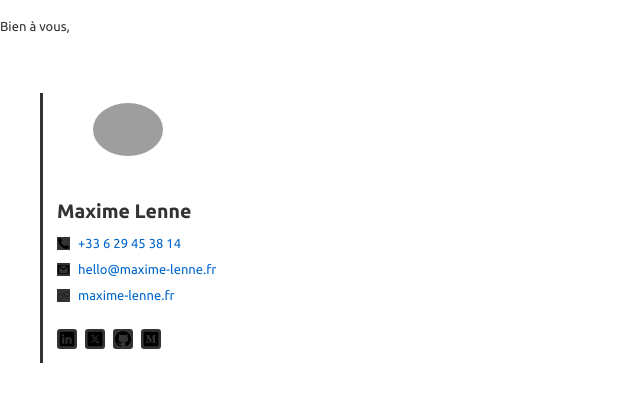
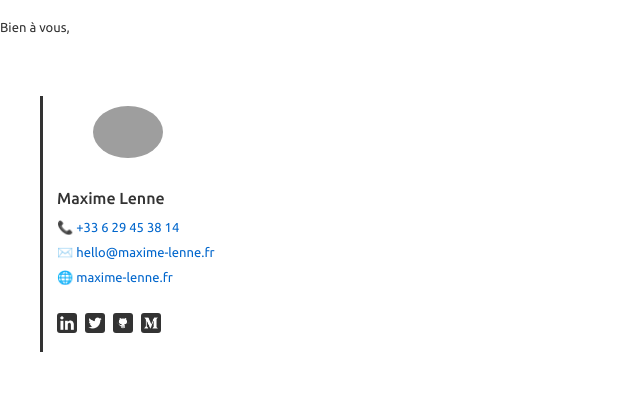
Before and after one commit to maxime-lenne/maxime-lenne.github.io, a Jekyll site: the page assets/signature.html, which Jekyll copies as it is, in a window 1280 px wide. Shown: the top 402 px of the page, without its empty margins (0-640 px from the left). Built offline with Jekyll 4.4.1, drawn with Linux system fonts in a browser that asks for light colours.

Commit message:
add signature

```diff
--- a/assets/signature.html
+++ b/assets/signature.html
@@ -3,7 +3,8 @@
 
 <html xmlns="http://www.w3.org/1999/xhtml">
     <head>
-        <title></title>
+        <title>Signature Email - Maxime Lenne</title>
+        <meta name="viewport" content="width=device-width, initial-scale=1.0">
         <!--[if !mso]><!-->
         <!--<![endif]-->
         <style type="text/css">#outlook a { padding:0; }
@@ -30,29 +31,54 @@
         <link href="https://fonts.googleapis.com/css?family=Ubuntu:300,400,500,700" rel="stylesheet" type="text/css" />
         <style type="text/css">@import url(https://fonts.googleapis.com/css?family=Ubuntu:300,400,500,700);</style>
         <!--<![endif]-->
-        <style type="text/css">@media only screen and (min-width:480px) {
+
+        <!-- Responsive Design Optimisé -->
+        <style type="text/css">
+        @media only screen and (min-width:480px) {
         .mj-column-per-100 { width:100% !important; max-width: 100%; }
-      }</style>
-        <style media="screen and (min-width:480px)" type="text/css">.moz-text-html .mj-column-per-100 { width:100% !important; max-width: 100%; }</style>
-        <style type="text/css">@media only screen and (max-width:480px) {
-      table.mj-full-width-mobile { width: 100% !important; }
-      td.mj-full-width-mobile { width: auto !important; }
-    }</style>
-        <!-- Support Dark Mode et améliorations de compatibilité -->
+        }
+        @media only screen and (max-width:480px) {
+          table.mj-full-width-mobile { width: 100% !important; }
+          td.mj-full-width-mobile { width: auto !important; }
+          .mobile-padding { padding: 10px 15px !important; }
+          .mobile-avatar { width: 50px !important; }
+          .mobile-text { font-size: 12px !important; }
+          .mobile-social { padding: 2px !important; }
+          .mobile-social img { width: 16px !important; height: 16px !important; }
+        }
+        </style>
+
+        <!-- Support Dark Mode et Animations -->
         <style type="text/css">
         @media (prefers-color-scheme: dark) {
           .signature-text { color: #ffffff !important; }
           .signature-link { color: #4fc3f7 !important; }
           .signature-border { border-color: #ffffff !important; }
           .signature-bg { background-color: #ffffff !important; }
-          .signature-icon-bg { background-color: #ffffff !important; }
         }
+
+        /* Animations subtiles compatibles email */
+        .signature-link {
+          transition: color 0.2s ease !important;
+          -webkit-transition: color 0.2s ease !important;
+        }
+        .signature-link:hover {
+          color: #004499 !important;
+        }
+        .social-icon {
+          transition: transform 0.2s ease !important;
+          -webkit-transition: transform 0.2s ease !important;
+        }
+        .social-icon:hover {
+          transform: scale(1.1) !important;
+          -webkit-transform: scale(1.1) !important;
+        }
+
         /* Fallback pour les clients qui ne supportent pas les media queries */
         .signature-text { color: #333333; }
         .signature-link { color: #0066cc; }
         .signature-border { border-color: #333333; }
         .signature-bg { background-color: #333333; }
-        .signature-icon-bg { background-color: #333333; }
         </style>
     </head>
     <body style="overflow-wrap: break-word; -webkit-nbsp-mode: space; line-break: after-white-space;">
@@ -72,7 +98,7 @@
 <tbody>
                                                             <tr>
                                                                 <td align="left" style="font-size:0px;padding:0px;word-break:break-word;">
-                                                                    <div class="signature-text" style="font-family:Ubuntu, Helvetica, Arial, sans-serif;font-size:13px;line-height:1;text-align:left;color:#333333;">Bien à vous,
+                                                                    <div class="signature-text mobile-text" style="font-family:Ubuntu, Helvetica, Arial, sans-serif;font-size:13px;line-height:1.2;text-align:left;color:#333333;">Bien à vous,
 </div>
                                                                 </td>
 
@@ -97,7 +123,7 @@
                 <table align="center" border="0" cellpadding="0" cellspacing="0" role="presentation" style="width:100%;">
 <tbody>
                         <tr>
-                            <td style="direction:ltr;font-size:0px;padding:0;padding-left:40px;padding-top:40px;text-align:right;">
+                            <td class="mobile-padding" style="direction:ltr;font-size:0px;padding:0;padding-left:40px;padding-top:40px;text-align:right;">
                                 <!--[if mso | IE]><table role="presentation" border="0" cellpadding="0" cellspacing="0"><tr><td class="" style="vertical-align:top;width:560px;" ><![endif]-->
                                 <div class="mj-column-per-100 mj-outlook-group-fix" style="font-size:0px;text-align:left;direction:ltr;display:inline-block;vertical-align:top;width:100%;">
                                     <table border="0" cellpadding="0" cellspacing="0" role="presentation" class="signature-border" style="border-left:3px solid #333333;vertical-align:top;" width="100%">
@@ -107,7 +133,7 @@
                                                     <table border="0" cellpadding="0" cellspacing="0" role="presentation" style="border-collapse:collapse;border-spacing:0px;">
 <tbody>
                                                             <tr>
-                                                                <td style="width:70px;">
+                                                                <td class="mobile-avatar" style="width:70px;">
                                                                     <img height="auto" src="https://maxime-lenne.fr/assets/images/avatar.jpeg" alt="Photo de profil de Maxime Lenne" style="border:0;display:block;outline:none;text-decoration:none;height:auto;width:100%;font-size:13px;border-radius:50%;-webkit-border-radius:50%;-moz-border-radius:50%;" width="70" />
                                                                 </td>
 
@@ -132,7 +158,7 @@
                 <table align="center" border="0" cellpadding="0" cellspacing="0" role="presentation" style="width:100%;">
 <tbody>
                         <tr>
-                            <td style="direction:ltr;font-size:0px;padding:0;padding-left:40px;text-align:right;">
+                            <td class="mobile-padding" style="direction:ltr;font-size:0px;padding:0;padding-left:40px;text-align:right;">
                                 <!--[if mso | IE]><table role="presentation" border="0" cellpadding="0" cellspacing="0"><tr><td class="" style="vertical-align:top;width:560px;" ><![endif]-->
                                 <div class="mj-column-per-100 mj-outlook-group-fix" style="font-size:0px;text-align:left;direction:ltr;display:inline-block;vertical-align:top;width:100%;">
                                     <table border="0" cellpadding="0" cellspacing="0" role="presentation" width="100%">
@@ -143,22 +169,19 @@
 <tbody>
                                                             <tr>
                                                                 <td align="left" style="font-size:0px;padding:0px 14px;word-break:break-word;">
-                                                                    <div class="signature-text" style="font-family:Ubuntu, Helvetica, Arial, sans-serif;font-size:13px;line-height:1;text-align:left;color:#333333;">
-                                                                        <h2>Maxime Lenne
+                                                                    <div class="signature-text mobile-text" style="font-family:Ubuntu, Helvetica, Arial, sans-serif;font-size:13px;line-height:1.3;text-align:left;color:#333333;">
+                                                                        <h2 style="margin:0 0 10px 0;font-size:16px;font-weight:500;">Maxime Lenne
 </h2>
-                                                                        <p>
-                                                                            <img src="https://maxime-lenne.fr/assets/images/icons/phone-icon.svg" alt="Icône téléphone" width="13" class="signature-icon-bg" style="vertical-align: bottom;color: #333333;margin-right:5px" />
-                                                                             <a href="tel:+33629453814" class="signature-link" style="color:#0066cc;text-decoration:none">+33 6 29 45 38 14</a>
+                                                                        <p style="margin:8px 0;">
+                                                                            📞 <a href="tel:+33629453814" class="signature-link" style="color:#0066cc;text-decoration:none;font-size:13px;">+33 6 29 45 38 14</a>
 
 </p>
-                                                                        <p>
-                                                                            <img src="https://maxime-lenne.fr/assets/images/icons/email-icon.svg" alt="Icône email" width="13" class="signature-icon-bg" style="vertical-align: bottom;color: #333333;margin-right:5px" />
-                                                                             <a href="mailto:hello@maxime-lenne.fr" class="signature-link" style="color:#0066cc;text-decoration:none">hello@maxime-lenne.fr</a>
+                                                                        <p style="margin:8px 0;">
+                                                                            ✉️ <a href="mailto:hello@maxime-lenne.fr" class="signature-link" style="color:#0066cc;text-decoration:none;font-size:13px;">hello@maxime-lenne.fr</a>
 
 </p>
-                                                                        <p>
-                                                                            <img src="https://maxime-lenne.fr/assets/images/icons/link-icon.svg" alt="Icône site web" width="13" class="signature-icon-bg" style="vertical-align: bottom;color: #333333;margin-right:5px" />
-                                                                             <a href="https://maxime-lenne.fr" class="signature-link" style="color:#0066cc;text-decoration:none">maxime-lenne.fr</a>
+                                                                        <p style="margin:8px 0;">
+                                                                            🌐 <a href="https://maxime-lenne.fr" class="signature-link" style="color:#0066cc;text-decoration:none;font-size:13px;">maxime-lenne.fr</a>
 
 </p>
                                                                     </div>
@@ -166,18 +189,18 @@
 
 </tr>
                                                             <tr>
-                                                                <td align="left" style="font-size:0px;padding:10px 10px;word-break:break-word;">
+                                                                <td align="left" style="font-size:0px;padding:15px 10px;word-break:break-word;">
                                                                     <!--[if mso | IE]><table align="left" border="0" cellpadding="0" cellspacing="0" role="presentation" ><tr><td><![endif]-->
                                                                     <table align="left" border="0" cellpadding="0" cellspacing="0" role="presentation" style="float:none;display:inline-table;">
 <tbody>
                                                                             <tr>
-                                                                                <td style="padding:4px;vertical-align:middle;">
+                                                                                <td class="mobile-social" style="padding:4px;vertical-align:middle;">
                                                                                     <table border="0" cellpadding="0" cellspacing="0" role="presentation" class="signature-bg" style="background:#333333;border-radius:3px;width:20px;">
 <tbody>
                                                                                             <tr>
                                                                                                 <td style="font-size:0;height:20px;vertical-align:middle;width:20px;">
-                                                                                                    <a href="https://in.linkedin.com/in/maximelenne" target="_blank">
-                                                                                                        <img height="20" src="https://maxime-lenne.fr/assets/images/icons/linkedin.svg" alt="Profil LinkedIn" style="border-radius:3px;display:block;color: white;" width="20" />
+                                                                                                    <a href="https://in.linkedin.com/in/maximelenne" target="_blank" title="Profil LinkedIn">
+                                                                                                        <img height="20" src="https://maxime-lenne.fr/assets/images/icons/linkedin.png" alt="Profil LinkedIn" class="social-icon" style="border-radius:3px;display:block;border:0;" width="20" />
                                                                                                     </a>
                                                                                                 </td>
 
@@ -193,13 +216,13 @@
                                                                     <table align="left" border="0" cellpadding="0" cellspacing="0" role="presentation" style="float:none;display:inline-table;">
 <tbody>
                                                                             <tr>
-                                                                                <td style="padding:4px;vertical-align:middle;">
+                                                                                <td class="mobile-social" style="padding:4px;vertical-align:middle;">
                                                                                     <table border="0" cellpadding="0" cellspacing="0" role="presentation" class="signature-bg" style="background:#333333;border-radius:3px;width:20px;">
 <tbody>
                                                                                             <tr>
                                                                                                 <td style="font-size:0;height:20px;vertical-align:middle;width:20px;">
-                                                                                                    <a href="https://twitter.com/@MaximeLenne" target="_blank">
-                                                                                                        <img height="20" src="https://maxime-lenne.fr/assets/images/icons/twitter.svg" alt="Profil Twitter" style="border-radius:3px;display:block;color: white;" width="20" />
+                                                                                                    <a href="https://twitter.com/@MaximeLenne" target="_blank" title="Profil Twitter">
+                                                                                                        <img height="20" src="https://maxime-lenne.fr/assets/images/icons/twitter.png" alt="Profil Twitter" class="social-icon" style="border-radius:3px;display:block;border:0;" width="20" />
                                                                                                     </a>
                                                                                                 </td>
 
@@ -215,13 +238,13 @@
                                                                     <table align="left" border="0" cellpadding="0" cellspacing="0" role="presentation" style="float:none;display:inline-table;">
 <tbody>
                                                                             <tr>
-                                                                                <td style="padding:4px;vertical-align:middle;">
+                                                                                <td class="mobile-social" style="padding:4px;vertical-align:middle;">
                                                                                     <table border="0" cellpadding="0" cellspacing="0" role="presentation" class="signature-bg" style="background:#333333;border-radius:3px;width:20px;">
 <tbody>
                                                                                             <tr>
                                                                                                 <td style="font-size:0;height:20px;vertical-align:middle;width:20px;">
-                                                                                                    <a href="https://github.com/maxime-lenne" target="_blank">
-                                                                                                        <img height="20" src="https://maxime-lenne.fr/assets/images/icons/github.svg" alt="Profil GitHub" style="border-radius:3px;display:block;color: white;" width="20" />
+                                                                                                    <a href="https://github.com/maxime-lenne" target="_blank" title="Profil GitHub">
+                                                                                                        <img height="20" src="https://maxime-lenne.fr/assets/images/icons/github.png" alt="Profil GitHub" class="social-icon" style="border-radius:3px;display:block;border:0;" width="20" />
                                                                                                     </a>
                                                                                                 </td>
 
@@ -237,13 +260,13 @@
                                                                     <table align="left" border="0" cellpadding="0" cellspacing="0" role="presentation" style="float:none;display:inline-table;">
 <tbody>
                                                                             <tr>
-                                                                                <td style="padding:4px;vertical-align:middle;">
+                                                                                <td class="mobile-social" style="padding:4px;vertical-align:middle;">
                                                                                     <table border="0" cellpadding="0" cellspacing="0" role="presentation" class="signature-bg" style="background:#333333;border-radius:3px;width:20px;">
 <tbody>
                                                                                             <tr>
                                                                                                 <td style="font-size:0;height:20px;vertical-align:middle;width:20px;">
-                                                                                                    <a href="https://medium.com/@MaximeLenne" target="_blank">
-                                                                                                        <img height="20" src="https://maxime-lenne.fr/assets/images/icons/medium.svg" alt="Profil Medium" style="border-radius:3px;display:block;color: white;" width="20" />
+                                                                                                    <a href="https://medium.com/@MaximeLenne" target="_blank" title="Profil Medium">
+                                                                                                        <img height="20" src="https://maxime-lenne.fr/assets/images/icons/medium.png" alt="Profil Medium" class="social-icon" style="border-radius:3px;display:block;border:0;" width="20" />
                                                                                                     </a>
                                                                                                 </td>
 
```
Also changed, not shown: assets/images/icons/github.png (added), assets/images/icons/linkedin.png (added), assets/images/icons/medium.png (added), assets/images/icons/twitter.png (added).
